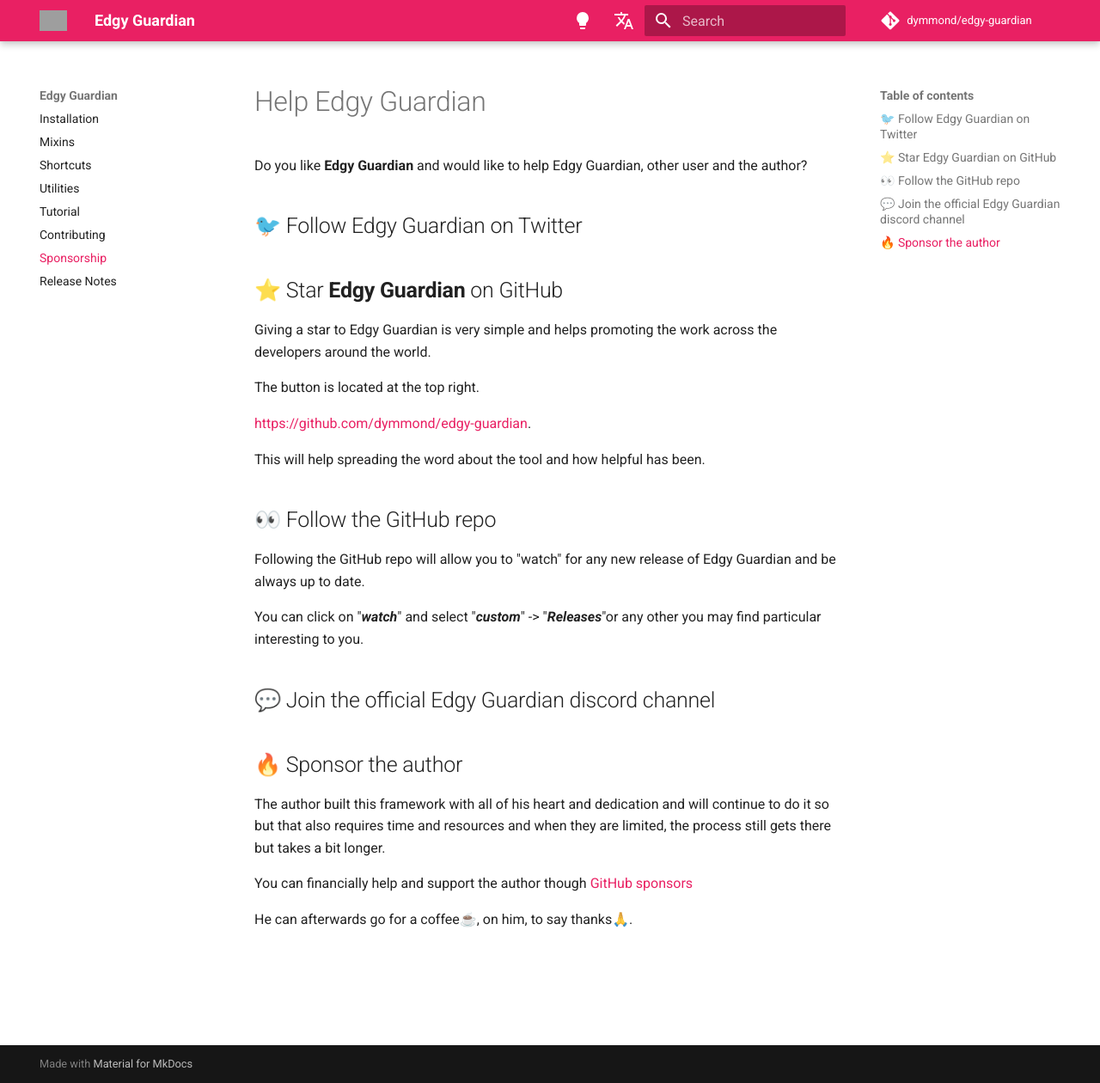
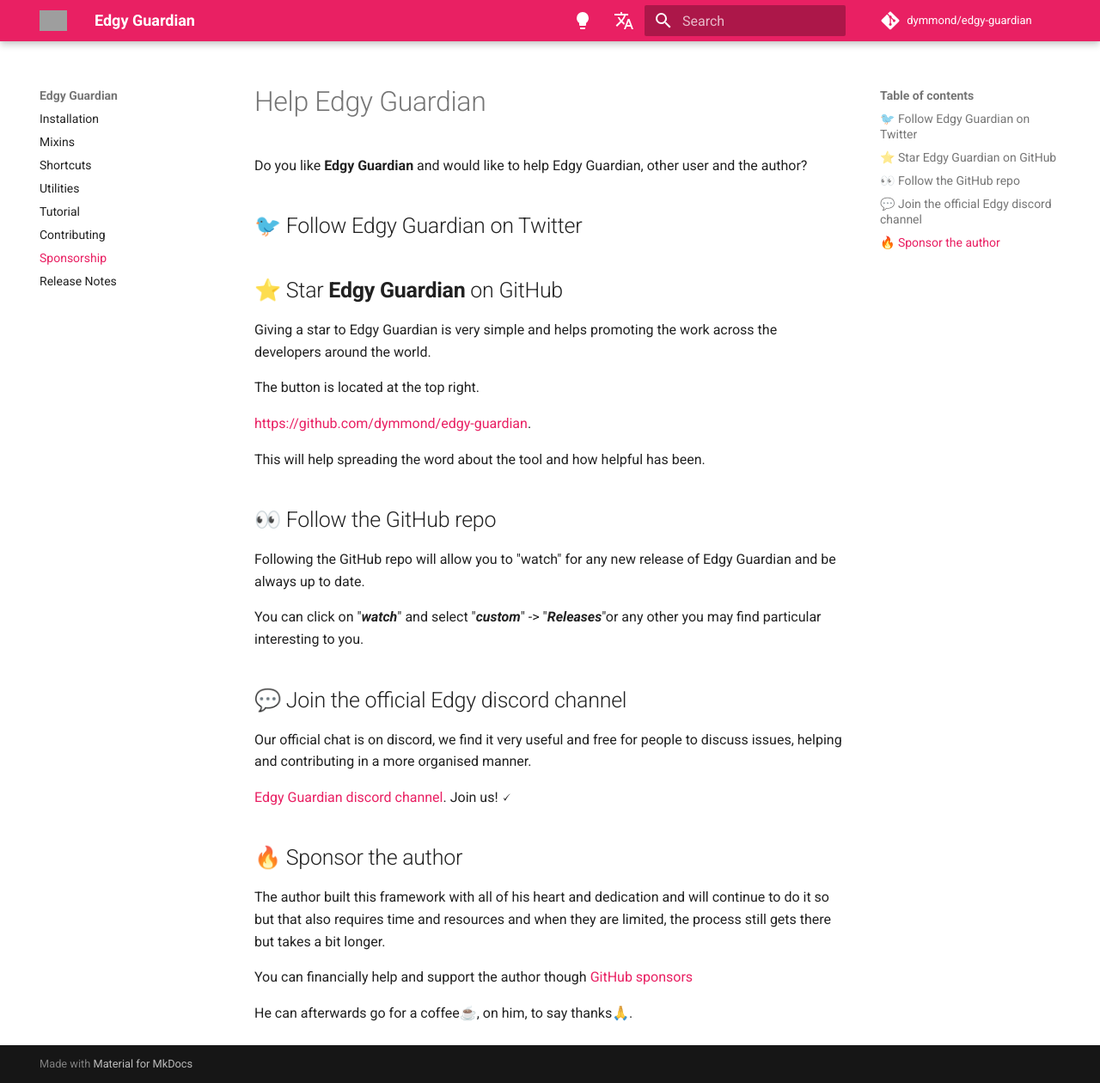
Before and after one commit to dymmond/edgy-guardian, an MkDocs documentation site: the page built from docs/sponsorship.md, in a window 1280 px wide and 1260 px high. Shown: the whole window at 86% size. Built offline with MkDocs 1.6.1 and Material for MkDocs 9.7.7, drawn with Linux system fonts in a browser that asks for light colours; comment, search, counter and statistics services are not loaded; grey boxes are pictures that could not be loaded.

Commit message:
Update sponsorship.md

```diff
--- a/docs/sponsorship.md
+++ b/docs/sponsorship.md
@@ -22,7 +22,12 @@
 You can click on "***watch***" and select "***custom***" -> "***Releases***"or any other you may find particular
 interesting to you.
 
-## 💬 Join the official Edgy Guardian discord channel
+## 💬 Join the official Edgy discord channel
+
+Our official chat is on discord, we find it very useful and free for people to discuss issues, helping and contributing
+in a more organised manner.
+
+<a href="https://discord.gg/eMrM9sWWvu" target="_blank">Edgy Guardian discord channel</a>. Join us! 🗸
 
 ## 🔥 Sponsor the author
 
```
